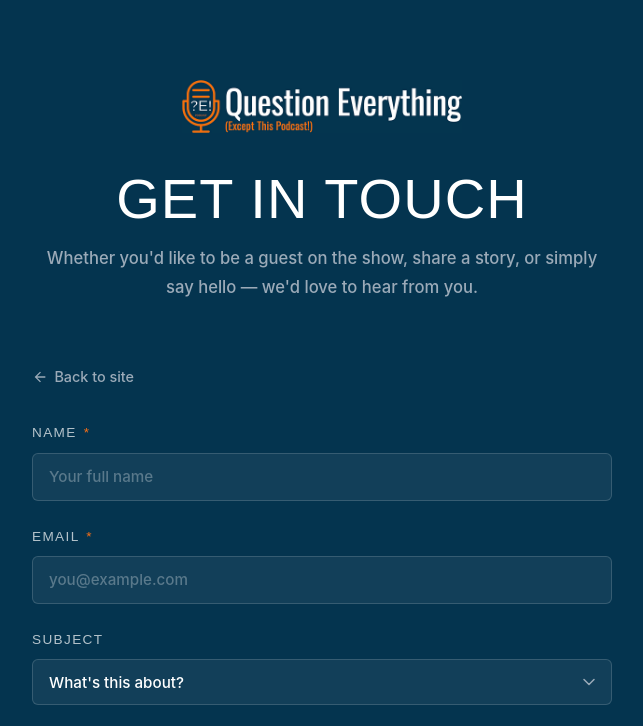
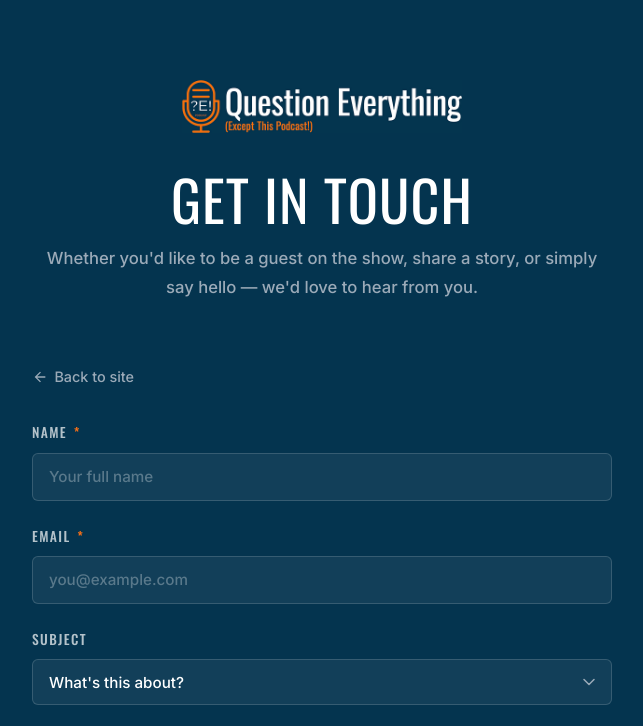
Before and after one commit to chiragdshah/question-everything, a website: page contact/index.html in a window 1280 px wide. Shown: the top 726 px of the page, without its empty margins (318-961 px from the left). Drawn offline with nearby package versions, Linux system fonts and the light colour scheme.

Commit message:
Update site styles, homepage, and contact page

```diff
--- a/contact/index.html
+++ b/contact/index.html
@@ -14,7 +14,9 @@
     <!-- Fonts -->
     <link rel="preconnect" href="https://fonts.googleapis.com" />
     <link rel="preconnect" href="https://fonts.gstatic.com" crossorigin />
-    <link href="https://fonts.googleapis.com/css2?family=Inter:wght@800&display=swap" rel="stylesheet" />
+    <link
+        href="https://fonts.googleapis.com/css2?family=Inter:wght@400;500;700;800&family=Oswald:wght@400;500&display=swap"
+        rel="stylesheet" />
 
     <!-- Site stylesheet -->
     <link rel="stylesheet" href="/css/style.css" />
--- a/css/style.css
+++ b/css/style.css
@@ -2,22 +2,7 @@
    Question Everything — Design System & Styles
    ========================================================================== */
 
-/* --- Fonts --- */
-@font-face {
-  font-family: 'Oswald';
-  src: url('/assets/fonts/Oswald-Regular.ttf') format('truetype');
-  font-weight: 400;
-  font-style: normal;
-  font-display: swap;
-}
-
-@font-face {
-  font-family: 'Inter';
-  src: url('/assets/fonts/Inter-Medium.ttf') format('truetype');
-  font-weight: 500;
-  font-style: normal;
-  font-display: swap;
-}
+/* --- Fonts loaded via Google Fonts CDN (see index.html <head>) --- */
 
 /* --- Custom Properties --- */
 :root {
```
Also changed, not shown: index.html (+4 -2 lines).
